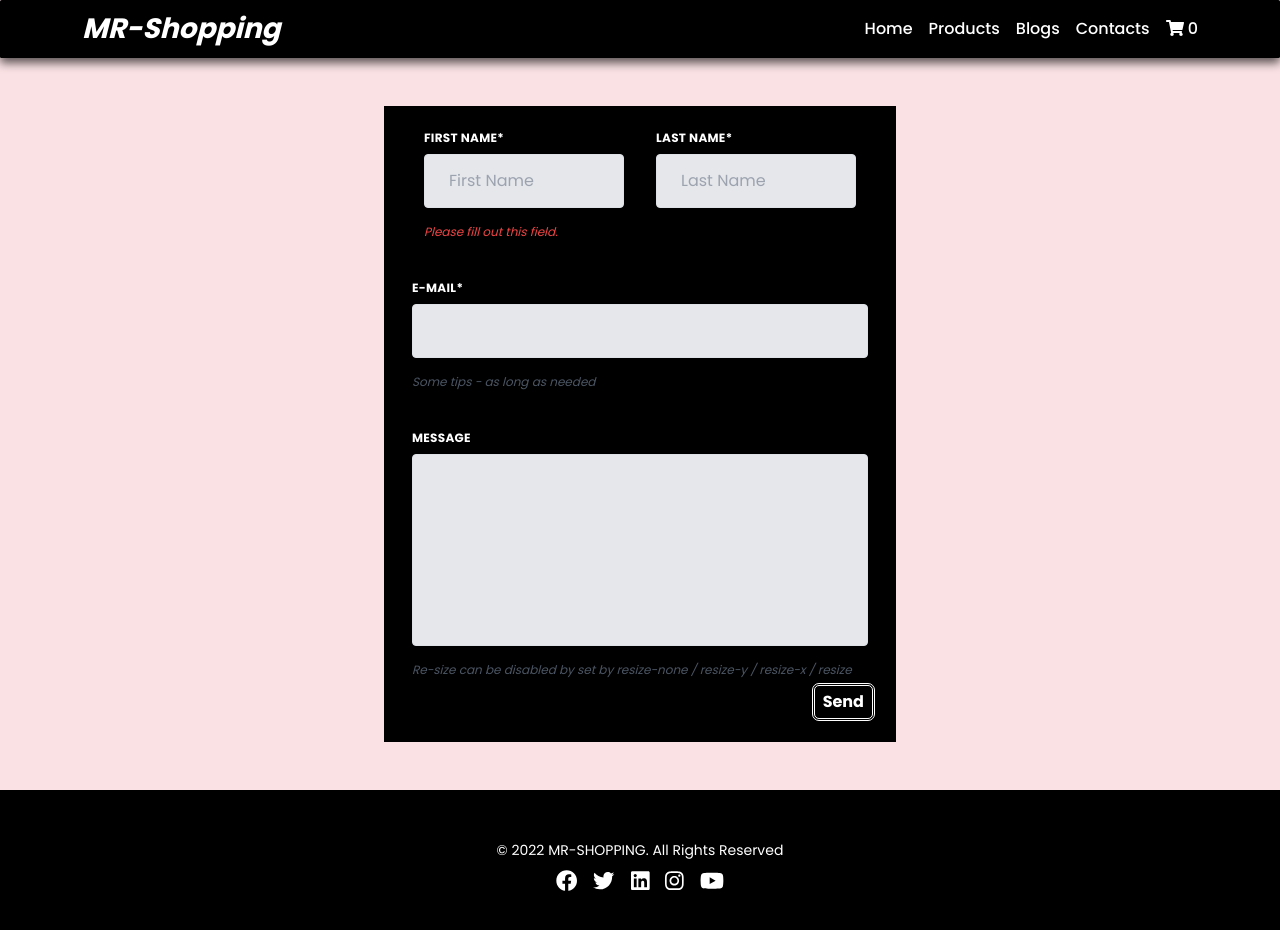
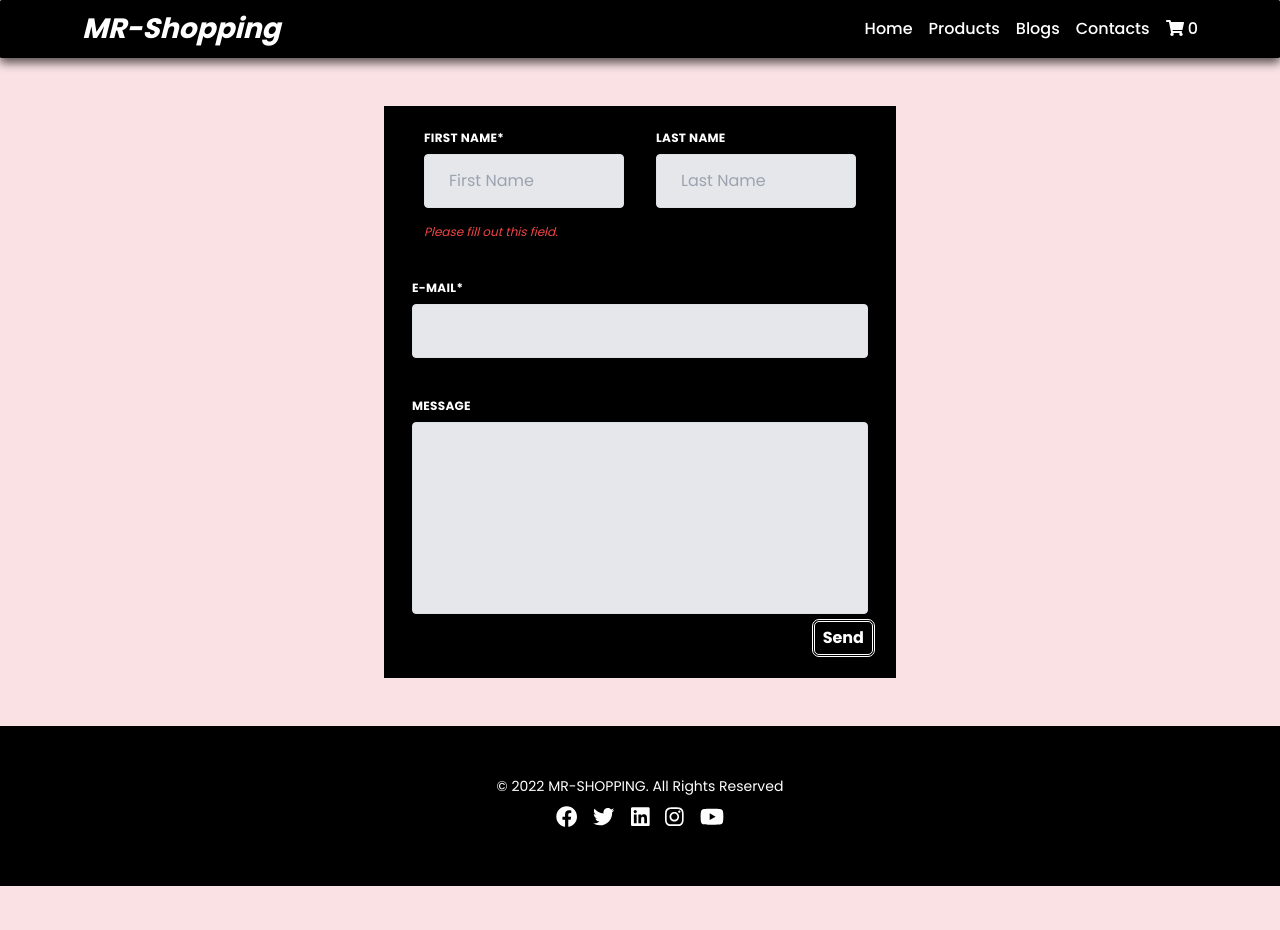
Before and after one commit to moshiur9185/MR-Shopping-Ecommerce-web, a React (Create React App) app: page /contact in a window 1280 px wide. Shown: the top 930 px of the page. After the commit the page ends 886 px from the top, so only its background shows below. Built offline with nearby package versions, Linux system fonts and the light colour scheme.

Commit message:
Work modify

```diff
--- a/src/Component/Contact/Contact.js
+++ b/src/Component/Contact/Contact.js
@@ -10,12 +10,12 @@
             <label className="block uppercase tracking-wide text-white text-xs font-bold mb-2" for="grid-first-name">
               First Name*
             </label>
-            <input className="appearance-none block w-full bg-gray-200 text-gray-700 border border-red-500 rounded py-3 px-4 mb-3 leading-tight focus:outline-none focus:bg-white" id="grid-first-name" type="text" placeholder="First Name" />
+            <input className="appearance-none block w-full bg-gray-200 text-gray-700 border border-red-500 rounded py-3 px-4 mb-3 leading-tight focus:outline-none focus:bg-white" id="grid-first-name" type="text" placeholder="First Name" required/>
             <p className="text-red-500 text-xs italic">Please fill out this field.</p>
           </div>
           <div className="w-full md:w-1/2 px-3">
             <label className="block uppercase tracking-wide text-white text-xs font-bold mb-2" for="grid-last-name">
-              Last Name*
+              Last Name
             </label>
             <input className="appearance-none block w-full bg-gray-200 text-gray-700 border border-gray-200 rounded py-3 px-4 leading-tight focus:outline-none focus:bg-white focus:border-gray-500" id="grid-last-name" type="text" placeholder="Last Name" />
           </div>
@@ -25,8 +25,7 @@
             <label className="block uppercase tracking-wide text-white text-xs font-bold mb-2" for="grid-password">
               E-mail*
             </label>
-            <input className="appearance-none block w-full bg-gray-200 text-gray-700 border border-gray-200 rounded py-3 px-4 mb-3 leading-tight focus:outline-none focus:bg-white focus:border-gray-500" id="email" type="email" />
-            <p className="text-gray-600 text-xs italic">Some tips - as long as needed</p>
+            <input className="appearance-none block w-full bg-gray-200 text-gray-700 border border-gray-200 rounded py-3 px-4 mb-3 leading-tight focus:outline-none focus:bg-white focus:border-gray-500" id="email" type="email" required/>
           </div>
         </div>
         <div className="flex flex-wrap -mx-3 mb-6">
@@ -35,8 +34,7 @@
               Message
             </label>
             <textarea className=" no-resize appearance-none block w-full bg-gray-200 text-gray-700 border border-gray-200 rounded py-3 px-4 mb-3 leading-tight focus:outline-none focus:bg-white focus:border-gray-500 h-48 resize-none" id="message"></textarea>
-            <p className="text-gray-600 text-xs italic">Re-size can be disabled by set by resize-none / resize-y / resize-x / resize</p>
-          </div>
+            </div>
         </div>
         <div className="md:flex md:items-center relative">
           <div className="md:w-1/3">
```
